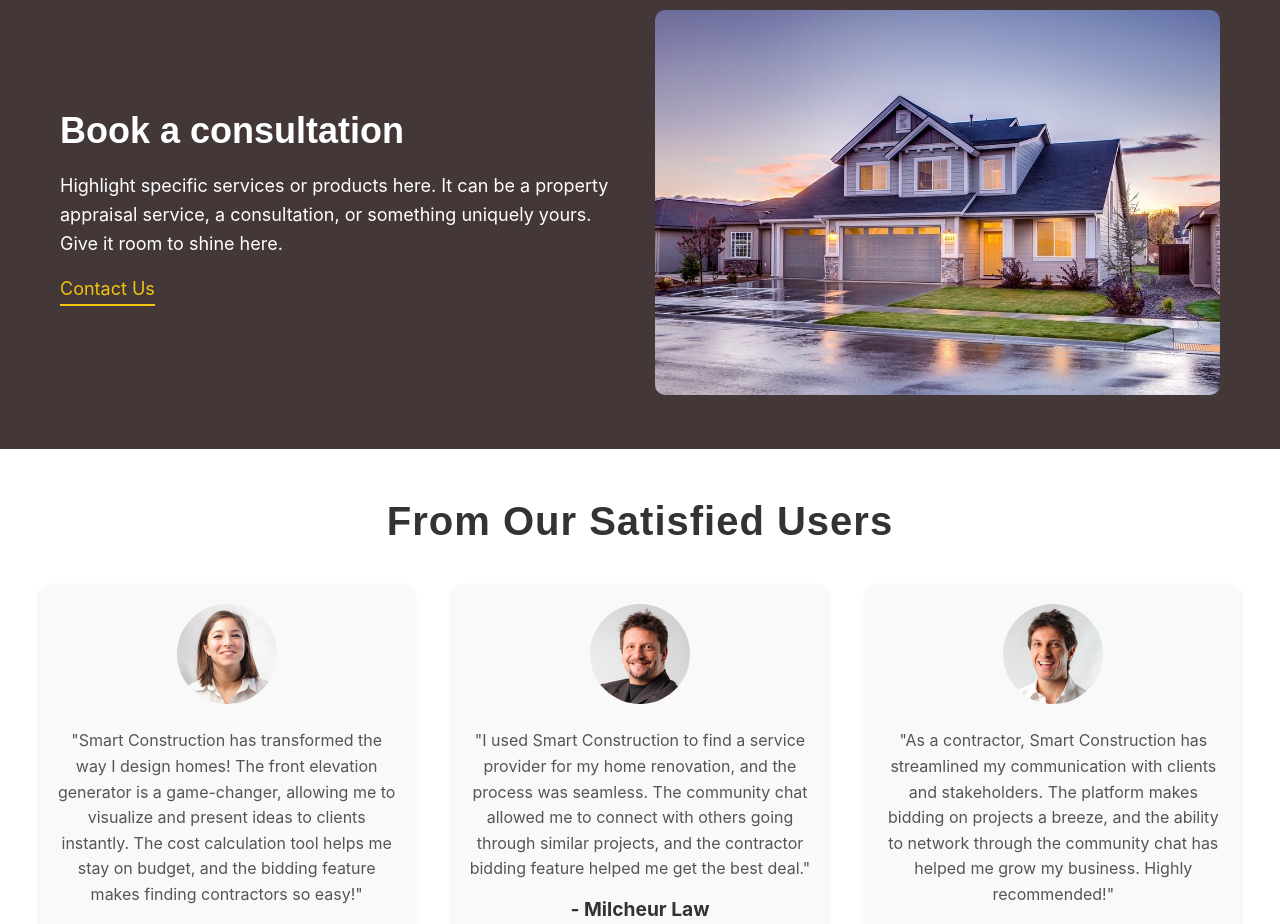
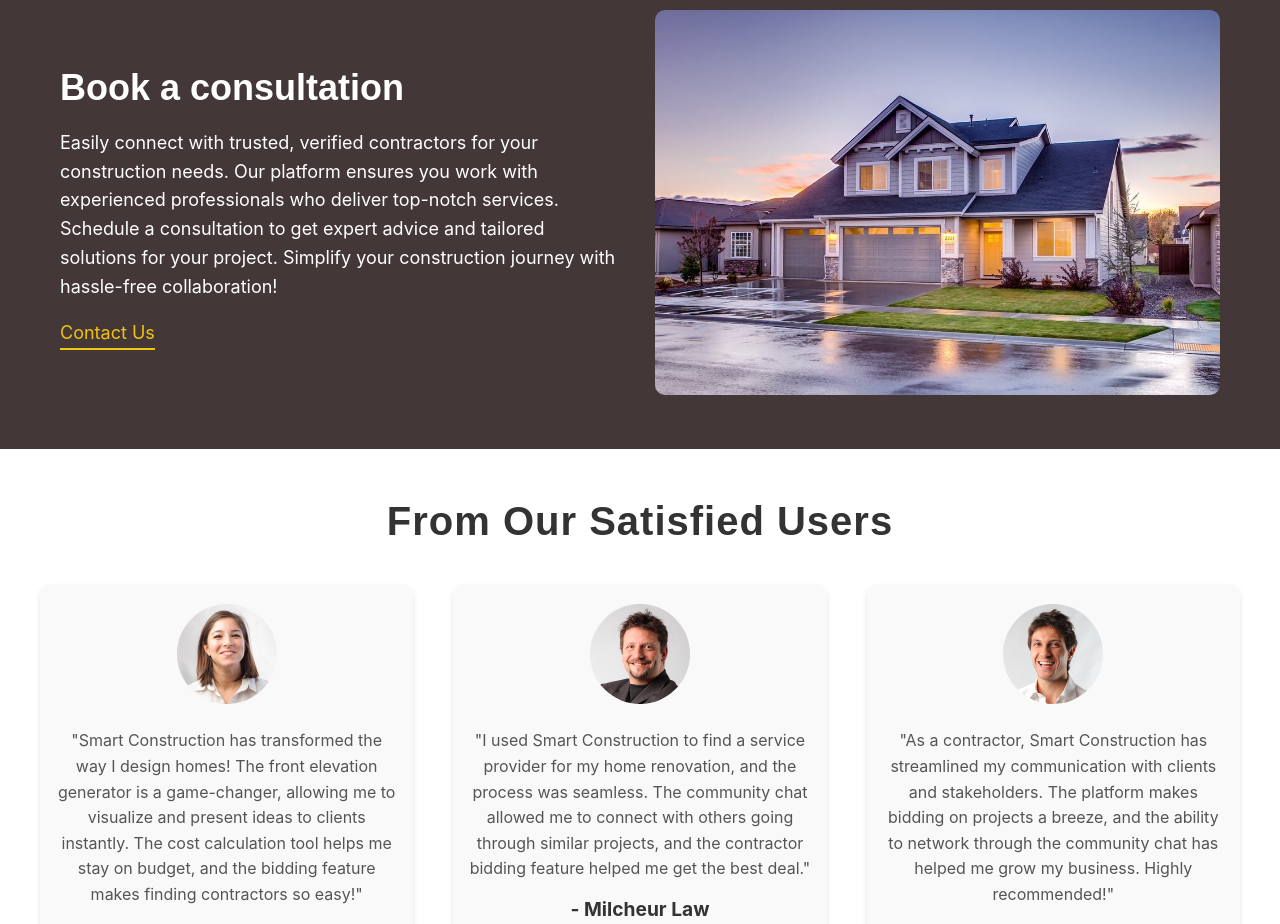
Before and after one commit to MirAllahyar/Innovative-AI-Solutions-for-Smart-Construction, a React (Create React App) app: page / in a window 1280 px wide. Shown: the part 2520-3444 px from the top of the page. Built offline with nearby package versions, Linux system fonts and the light colour scheme.

Commit message:
Update BookConsultation.jsx

```diff
--- a/src/components/BookConsultation/BookConsultation.jsx
+++ b/src/components/BookConsultation/BookConsultation.jsx
@@ -10,9 +10,7 @@ const BookConsultation = () => {
         <div className="consultation-text">
           <h2>Book a consultation</h2>
           <p>
-            Highlight specific services or products here. It can be a property
-            appraisal service, a consultation, or something uniquely yours. Give
-            it room to shine here.
+            Easily connect with trusted, verified contractors for your construction needs. Our platform ensures you work with experienced professionals who deliver top-notch services. Schedule a consultation to get expert advice and tailored solutions for your project. Simplify your construction journey with hassle-free collaboration!
           </p>
           <Link to="/contact" className="consultation-link">Contact Us</Link> {/* Use Link here */}
         </div>
```
